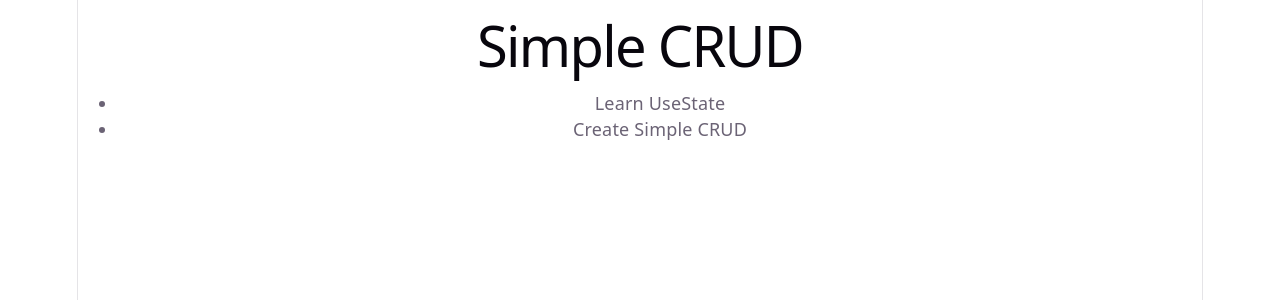
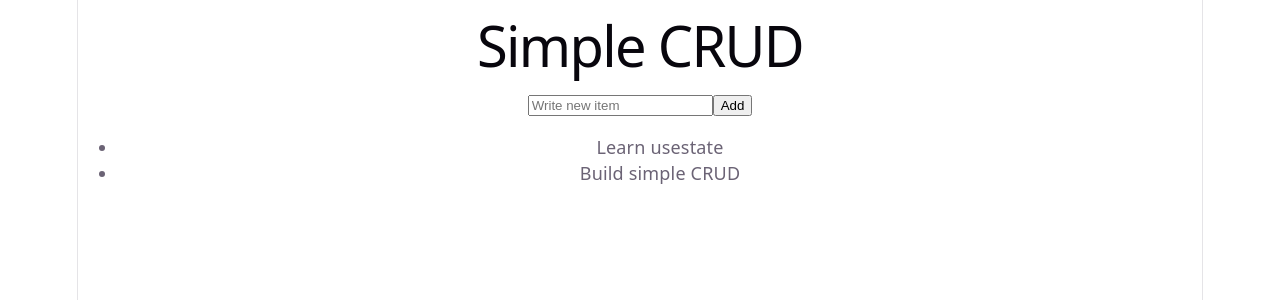
Before and after one commit to Fadri-Ashley/react-lano, a React (Vite) app: page / in a window 1280 px wide. Shown: the top 300 px of the page. Built offline with nearby package versions, Linux system fonts and the light colour scheme.

Commit message:
learn handle add

```diff
--- a/src/App.jsx
+++ b/src/App.jsx
@@ -1,22 +1,45 @@
 import { useState } from "react";
 
 function App() {
+  const [item, setItem] = useState([
+    { id: 1, name: "Learn usestate" },
+    { id: 2, name: "Build simple CRUD" },
+  ]);
 
-  const [items, setItems] = useState([
-    {id: 1, name: "Learn UseState"},
-    {id: 2, name: "Create Simple CRUD"}
-  ])
+  const [newItem, setNewItem] = useState("");
+
+  function handleAdd() {
+    if (newItem.trim() === "") return;
+
+    const newData = {
+      id: Date.now(),
+      name: newItem,
+    };
+
+    setItem([...item, newData]);
+    setNewItem("");
+  }
 
   return (
     <div>
       <h1>Simple CRUD</h1>
+
+      <input
+      type="text"
+      value={newItem}
+      onChange={(e) => setNewItem(e.target.value)}
+      placeholder="Write new item"
+      />
+
+      <button onClick={handleAdd}>Add</button>
+
       <ul>
-        {items.map((item) => (
+        {item.map((item) => (
           <li key={item.id}>{item.name}</li>
         ))}
       </ul>
     </div>
-  )
+  );
 }
 
 export default App;
```
